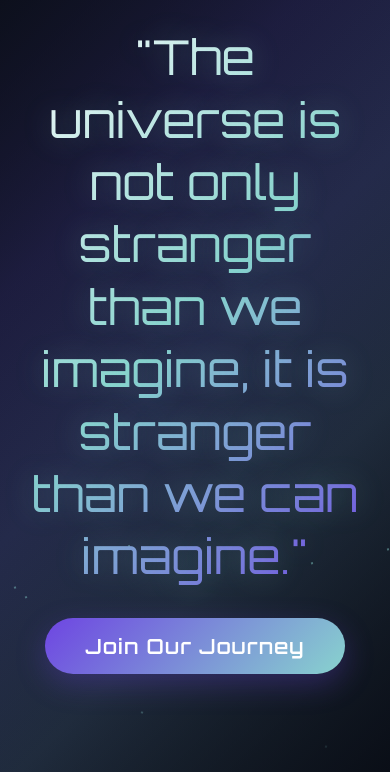
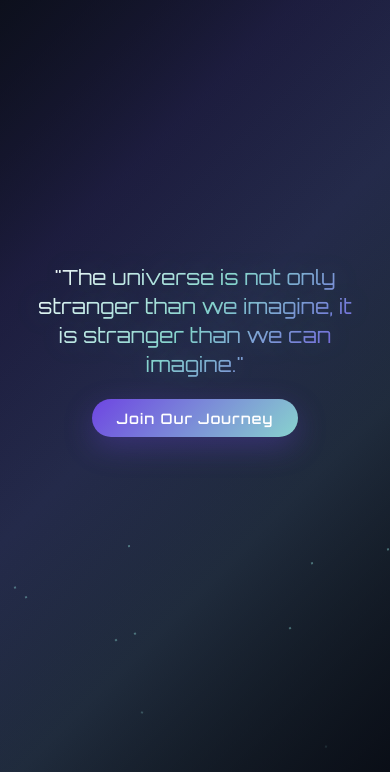
Before and after one commit to orion-commits/my_website, a plain HTML site: page index.html in a window 390 px wide. Shown: the part 72-844 px from the top of the page. Drawn offline with Linux system fonts and the light colour scheme.

Commit message:
fix : text size

```diff
--- a/styles/space-section.css
+++ b/styles/space-section.css
@@ -57,7 +57,7 @@
 }
 
 #space-section .quote {
-  font-size: 3rem;
+  font-size: 3rem; /* Desktop size */
   font-weight: 300;
   max-width: 900px;
   margin: 0 auto 30px auto;
@@ -74,9 +74,9 @@
   background: linear-gradient(135deg, #6e45e2 0%, #88d3ce 100%);
   color: white;
   border: none;
-  padding: 15px 40px;
+  padding: 15px 40px; /* Desktop size */
   border-radius: 50px;
-  font-size: 1.3rem;
+  font-size: 1.3rem; /* Desktop size */
   font-family: 'Orbitron', sans-serif;
   font-weight: 600;
   letter-spacing: 1px;
@@ -106,3 +106,33 @@
   transform: translateY(-5px) scale(1.05);
   box-shadow: 0 20px 40px rgba(110, 69, 226, 0.5);
 }
+
+/* --- Mobile Responsiveness --- */
+@media (max-width: 768px) {
+  #space-section .content {
+    padding: 15px; /* Reduce content padding on smaller screens */
+  }
+
+  #space-section .quote {
+    font-size: 1.6rem; /* Further reduced font size for the quote on phones */
+    margin-bottom: 20px; /* Adjust margin */
+    max-width: 90%; /* Ensure it doesn't span full width unnecessarily */
+  }
+
+  #space-section #join-btn {
+    padding: 12px 30px; /* Smaller padding for the button */
+    font-size: 1rem; /* Smaller font size for the button */
+  }
+}
+
+@media (max-width: 480px) {
+  #space-section .quote {
+    font-size: 1.3rem; /* Even smaller font size for very small phones */
+    line-height: 1.4;
+  }
+
+  #space-section #join-btn {
+    padding: 10px 25px;
+    font-size: 0.9rem;
+  }
+}
```
Also changed, not shown: 1 other file.
